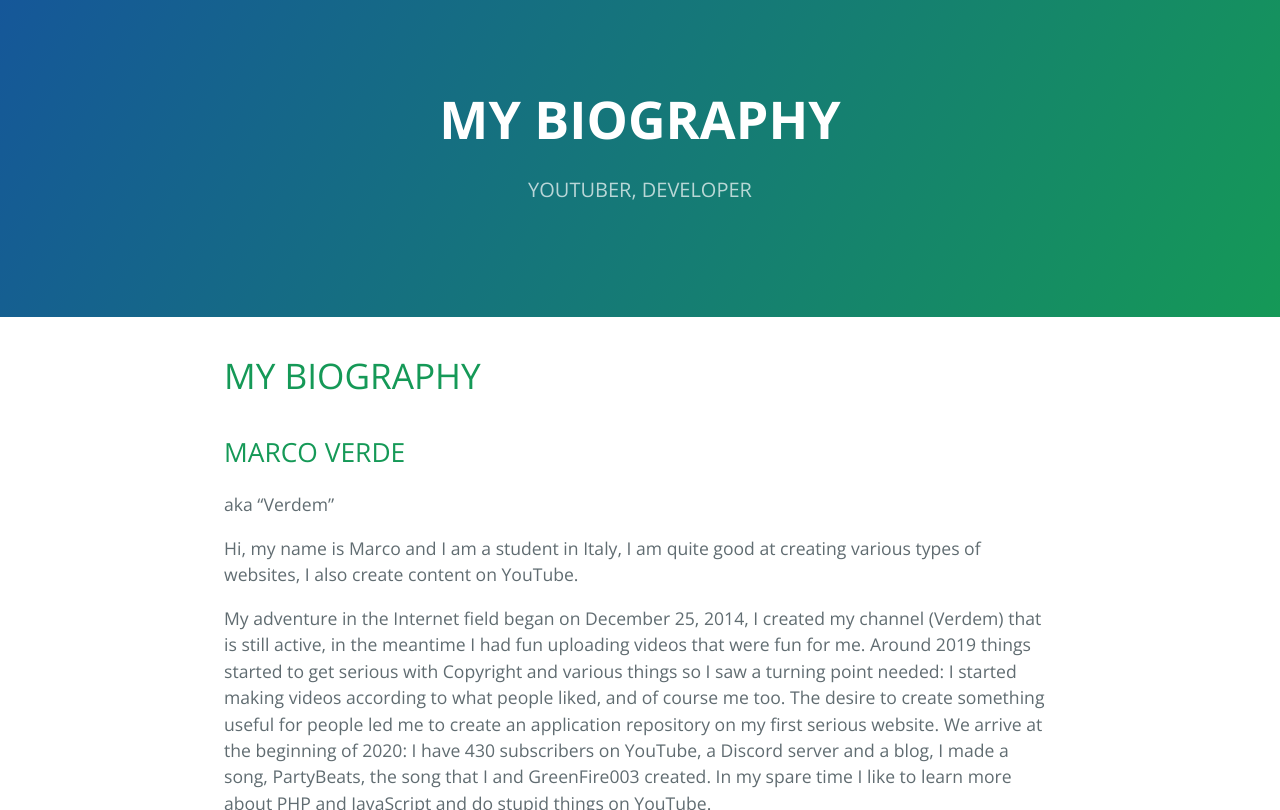
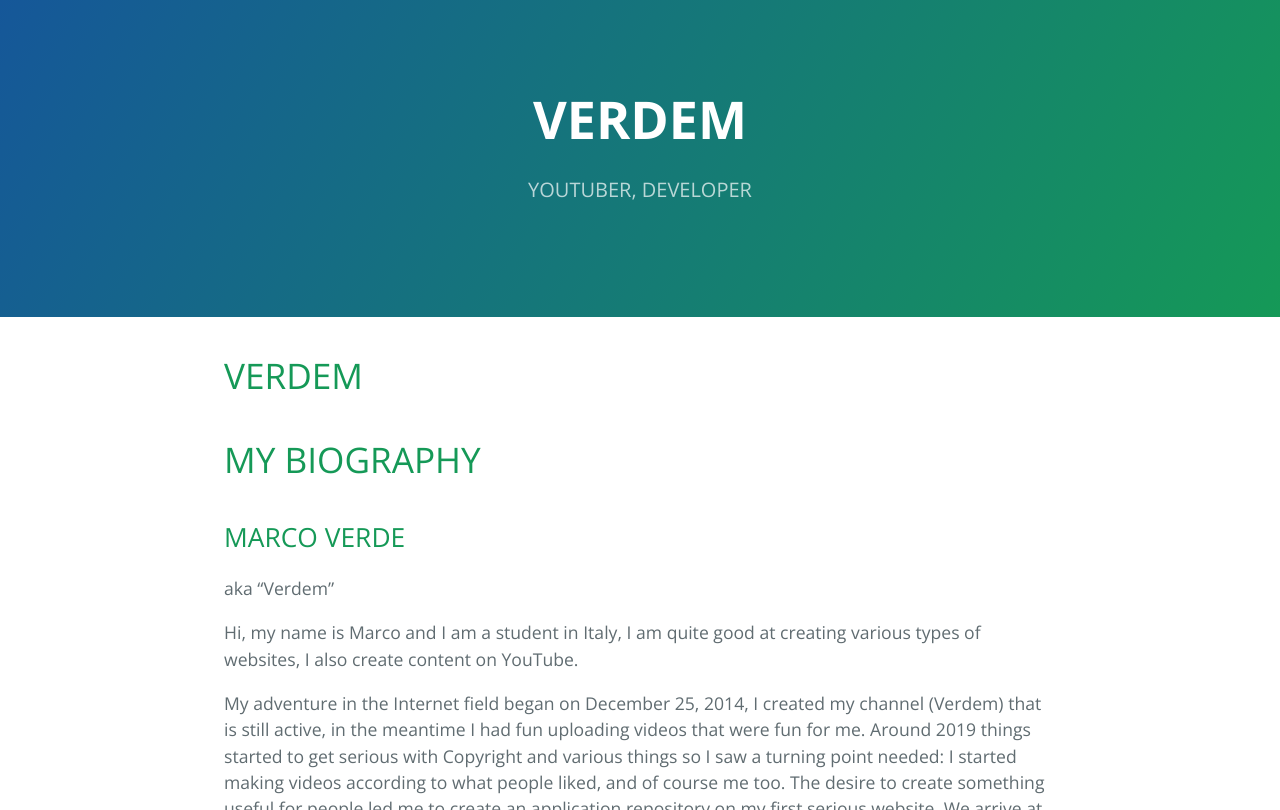
Before and after one commit to Verdem-crypto/verdem-crypto.github.io, a Jekyll site: the page built from index.md, in a window 1280 px wide and 900 px high, cut to the strip 0-810 px from the top of the window. Built offline with Jekyll 4.4.1, drawn with Linux system fonts in a browser that asks for light colours; our own code applies the rules of GitHub Pages for plain Markdown files.

Commit message:
Update index.md

```diff
--- a/index.md
+++ b/index.md
@@ -1,3 +1,4 @@
+# VERDEM
 # MY BIOGRAPHY
 
 ## MARCO VERDE
```
